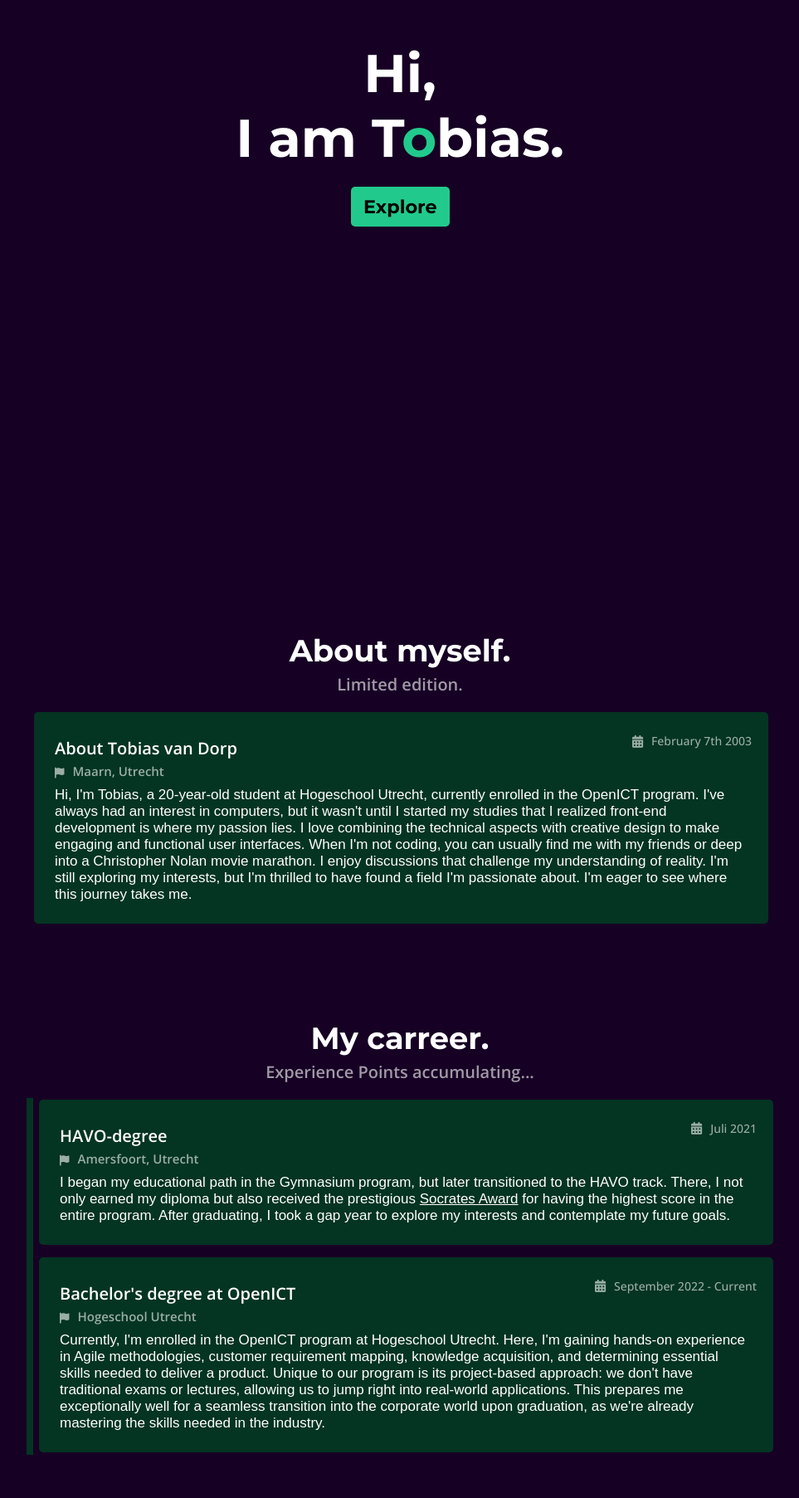
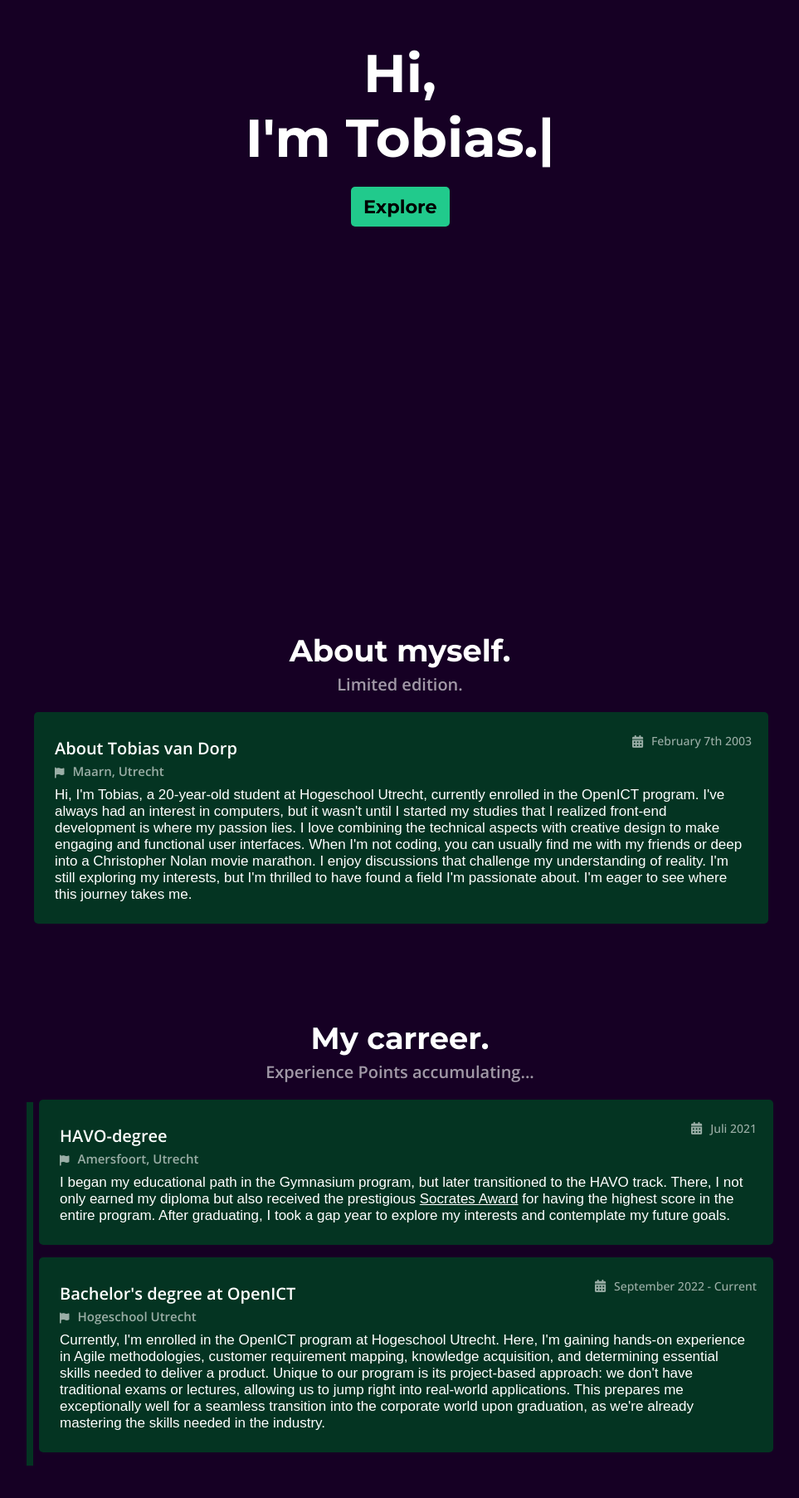
Before and after one commit to tobiasvdorp/react-portfoliowebsite, a React (Create React App) app in the folder react-portfolio/: page / in a window 1280 px wide. Shown: the part 239-2044 px from the top of the page at 83% size, without its empty margins (158-1121 px from the left). Built offline with nearby package versions, Linux system fonts and the light colour scheme; a web font is replaced by a local one.

Commit message:
Typing animation added, updated project info

```diff
--- a/react-portfolio/package.json
+++ b/react-portfolio/package.json
@@ -11,6 +11,7 @@
     "react-dom": "^18.2.0",
     "react-router-dom": "^6.15.0",
     "react-scripts": "^2.1.3",
+    "react-type-animation": "^3.1.0",
     "web-vitals": "^2.1.4",
     "wowjs": "^1.1.3"
   },
--- a/react-portfolio/src/components/css/aboutme.css
+++ b/react-portfolio/src/components/css/aboutme.css
@@ -36,12 +36,12 @@ body {
 .cbp_tmtimeline:before {
   content: "";
   position: absolute;
-  top: 95px;
+  top: 100px;
   bottom: 0;
   width: 8px;
   background: var(--secondary);
   left: 0;
-  height: 80%;
+  height: 81.5%;
 }
 
 .cbp_tmtimeline > li .cbp_tmlabel {
--- a/react-portfolio/src/components/js/CallToAction.js
+++ b/react-portfolio/src/components/js/CallToAction.js
@@ -1,13 +1,19 @@
 import React from "react";
 import useWOW from "./useWOW";
+import { TypeAnimation } from "react-type-animation";
 
 function CallToAction() {
   useWOW();
   return (
     <div className="title">
       <h1 className="animate__animated animate__slideInDown">
-        Hi, <br />I am T
-        <span className="animate__fadeIn animate__bounceInDown">o</span>bias.
+        Hi, <br />
+        <TypeAnimation
+          sequence={["I'm Tobias.", 1000]}
+          speed={50}
+          repeat={Infinity}
+          style={{ color: "var(--text)" }}
+        />
       </h1>
       <a
         className="button animate__animated animate__swing animate__delay-1s animate__flipInX"
--- a/react-portfolio/src/components/js/Projects.js
+++ b/react-portfolio/src/components/js/Projects.js
@@ -83,12 +83,11 @@ function Projects() {
               that could be easily accessed by everyone. <br></br>
               <br></br>Over a series of MS Teams meetings, I learned a lot about
               client communication—how to effectively listen, condense their
-              requirements, and provide actionable feedback. These weren't just
-              skills that I applied; they were skills I acquired during the
-              course of this project. One key learning area for me was web
-              accessibility. Given nUSPi's focus on inclusivity, I dove deep
-              into understanding and implementing web standards that would make
-              our digital platform accessible to as many people as possible.{" "}
+              requirements, and provide actionable feedback. One key learning
+              area for me was web accessibility. Given nUSPi's focus on
+              inclusivity, I learned about and implemented web standards that
+              would make our digital platform accessible to as many people as
+              possible.
               <br></br>
               <br></br>The project is now in its final stages, and I'm in the
               process of preparing a comprehensive handover document. This
```
Also changed, not shown: 1 other file (tests, documents, lock files or other folders).
